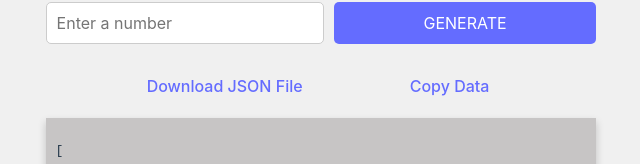
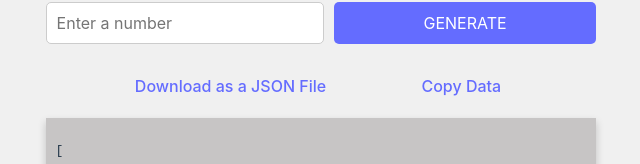
Before and after one commit to SoroushGhodrat/JSON-Data-Generator, a React (Vite) app: page / in a window 1280 px wide. Shown: the part 154-318 px from the top of the page, without its empty margins (319-959 px from the left). Built offline with nearby package versions, Linux system fonts and the light colour scheme.

Commit message:
improve text

```diff
--- a/src/components/DataList.tsx
+++ b/src/components/DataList.tsx
@@ -65,7 +65,7 @@ const DataList = () => {
 
       <div className="action-buttons">
         <a href={dataUrl} download="data.json">
-          Download JSON File
+          Download as a JSON File
         </a>
         <button onClick={handleCopy}>Copy Data</button>
       </div>
```
